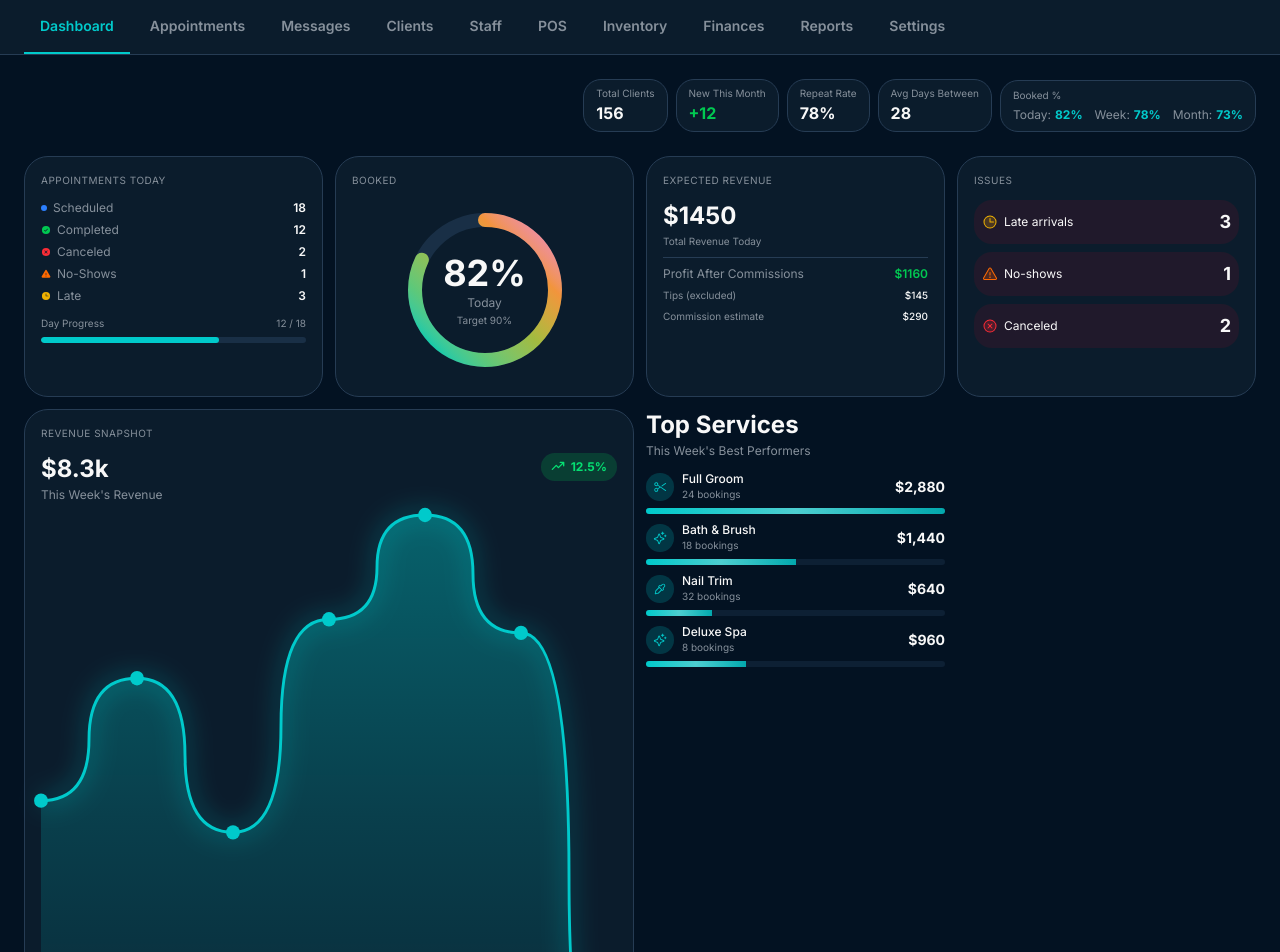
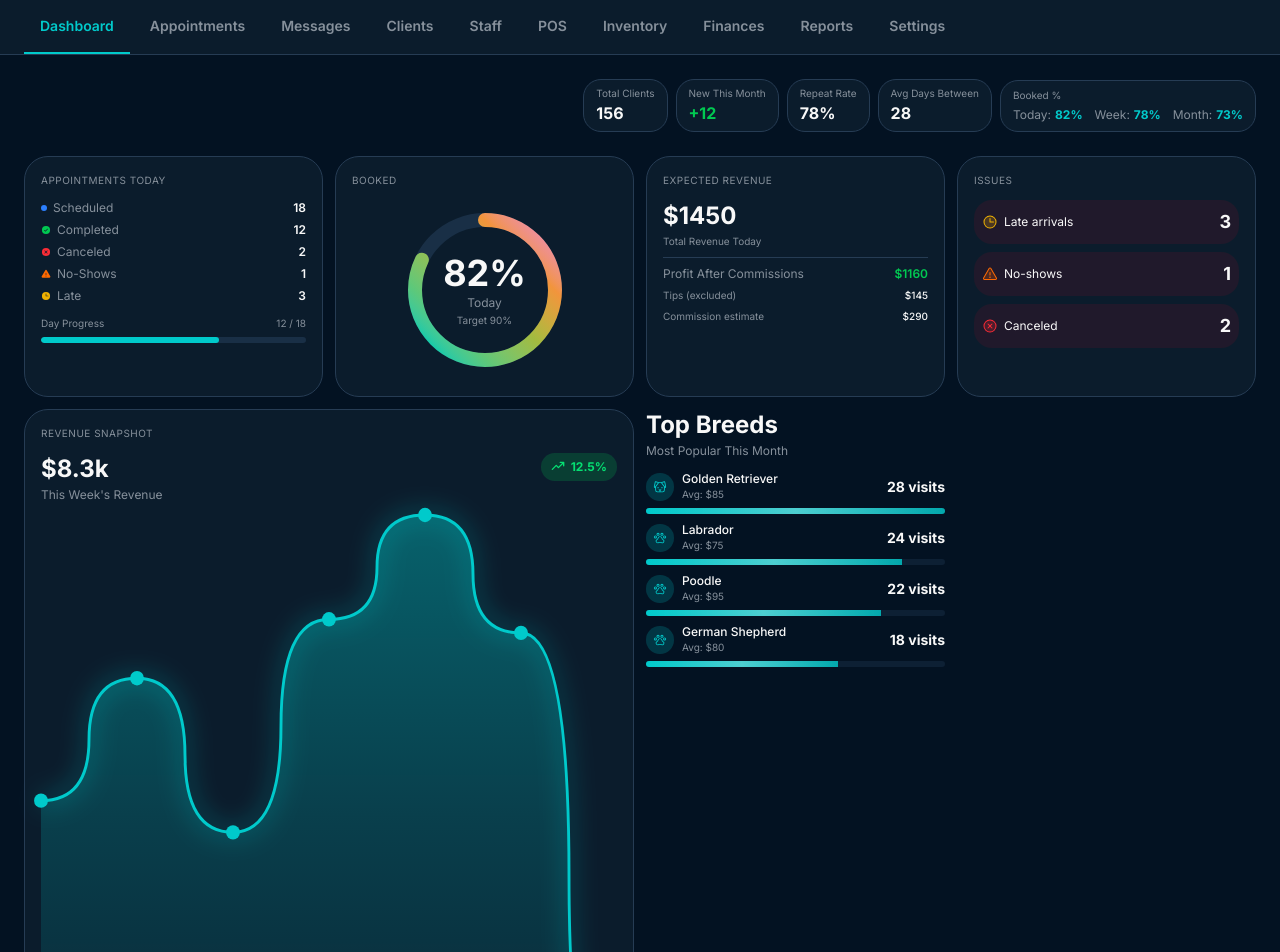
Before and after one commit to JimmysRanch/126, a React (Vite) app: page / in a window 1280 px wide. Shown: the top 952 px of the page. Built offline with nearby package versions, Linux system fonts and the light colour scheme.

Commit message:
Generated by Spark: You changed the fuckiong size of the revenue snapshot! Revert back to the correct size now. Then remove the Top Services card or whatever you call it and Insert in a new card called Top Breeds

```diff
--- a/src/pages/Dashboard.tsx
+++ b/src/pages/Dashboard.tsx
@@ -3,7 +3,7 @@ import { useEffect, useState } from 'react'
 import { KpiCard } from './dashboard/components/KpiCard'
 import { BookedGauge } from './dashboard/components/BookedGauge'
 import { RevenueMiniChart } from './dashboard/components/RevenueMiniChart'
-import { TopServicesCard } from './dashboard/components/TopServicesCard'
+import { TopBreedsCard } from './dashboard/components/TopBreedsCard'
 import { GroomerUtilization } from './dashboard/components/GroomerUtilization'
 import { RecentActivity } from './dashboard/components/RecentActivity'
 import {
@@ -250,11 +250,11 @@ export function Dashboard() {
               </div>
             </KpiCard>
 
-            <KpiCard title="Revenue Snapshot" delay={0.5} className="lg:col-span-2">
+            <KpiCard title="Revenue Snapshot" delay={0.5} className="md:col-span-2 lg:col-span-2">
               <RevenueMiniChart />
             </KpiCard>
 
-            <TopServicesCard />
+            <TopBreedsCard />
           </div>
         </section>
 
--- /dev/null
+++ b/src/pages/dashboard/components/TopBreedsCard.tsx
@@ -0,0 +1,127 @@
+import { motion } from 'framer-motion'
+import { useState } from 'react'
+import { topBreedsData } from '../data/dashboardMockData'
+import { Dog, PawPrint } from '@phosphor-icons/react'
+
+export function TopBreedsCard() {
+  const [hoveredIndex, setHoveredIndex] = useState<number | null>(null)
+  const maxCount = Math.max(...topBreedsData.map(b => b.count))
+
+  return (
+    <div className="h-full flex flex-col">
+      <div className="flex items-start justify-between mb-3">
+        <div className="space-y-0.5">
+          <motion.div
+            className="text-2xl font-bold"
+            initial={{ opacity: 0, x: -20 }}
+            animate={{ opacity: 1, x: 0 }}
+            transition={{ duration: 0.5, delay: 0.6 }}
+          >
+            Top Breeds
+          </motion.div>
+          <div className="text-xs text-muted-foreground">
+            Most Popular This Month
+          </div>
+        </div>
+      </div>
+
+      <div className="flex-1 space-y-2">
+        {topBreedsData.map((breed, index) => {
+          const widthPercent = (breed.count / maxCount) * 100
+          const isHovered = hoveredIndex === index
+
+          return (
+            <motion.div
+              key={breed.name}
+              className="relative"
+              initial={{ opacity: 0, x: -20 }}
+              animate={{ opacity: 1, x: 0 }}
+              transition={{ duration: 0.4, delay: 0.7 + index * 0.1 }}
+              onMouseEnter={() => setHoveredIndex(index)}
+              onMouseLeave={() => setHoveredIndex(null)}
+            >
+              <div className="flex items-center justify-between mb-1.5">
+                <div className="flex items-center gap-2">
+                  <motion.div
+                    className="w-7 h-7 rounded-lg bg-primary/20 flex items-center justify-center"
+                    animate={{
+                      scale: isHovered ? 1.1 : 1,
+                      backgroundColor: isHovered ? 'oklch(0.75 0.15 195 / 0.3)' : 'oklch(0.75 0.15 195 / 0.2)'
+                    }}
+                  >
+                    {index === 0 ? (
+                      <Dog size={14} className="text-primary" weight={isHovered ? 'fill' : 'regular'} />
+                    ) : (
+                      <PawPrint size={14} className="text-primary" weight={isHovered ? 'fill' : 'regular'} />
+                    )}
+                  </motion.div>
+                  <div>
+                    <div className={`text-xs font-medium transition-colors ${isHovered ? 'text-primary' : 'text-foreground'}`}>
+                      {breed.name}
+                    </div>
+                    <div className="text-[10px] text-muted-foreground">
+                      {breed.avgVisitValue ? `Avg: $${breed.avgVisitValue}` : 'Popular'}
+                    </div>
+                  </div>
+                </div>
+                <motion.div
+                  className="text-sm font-bold"
+                  animate={{
+                    scale: isHovered ? 1.1 : 1,
+                    color: isHovered ? 'oklch(0.75 0.15 195)' : 'oklch(0.98 0 0)'
+                  }}
+                >
+                  {breed.count} visits
+                </motion.div>
+              </div>
+
+              <div className="h-1.5 bg-secondary/50 rounded-full overflow-hidden">
+                <motion.div
+                  className="h-full relative overflow-hidden"
+                  initial={{ width: 0 }}
+                  animate={{ width: `${widthPercent}%` }}
+                  transition={{ duration: 0.8, delay: 0.8 + index * 0.1, ease: 'easeOut' }}
+                >
+                  <div className="absolute inset-0 bg-gradient-to-r from-primary via-primary/90 to-primary/80" />
+                  <motion.div
+                    className="absolute inset-0 bg-gradient-to-r from-transparent via-white/30 to-transparent"
+                    animate={{
+                      x: isHovered ? ['0%', '100%'] : '0%',
+                    }}
+                    transition={{
+                      duration: 0.8,
+                      ease: 'easeInOut',
+                    }}
+                  />
+                </motion.div>
+              </div>
+
+              {isHovered && (
+                <motion.div
+                  className="absolute -top-1 -left-1 -right-1 -bottom-1 rounded-lg border border-primary/30 pointer-events-none"
+                  initial={{ opacity: 0 }}
+                  animate={{ opacity: 1 }}
+                  exit={{ opacity: 0 }}
+                />
+              )}
+            </motion.div>
+          )
+        })}
+      </div>
+
+      <div className="mt-3 pt-3 border-t border-border">
+        <div className="flex items-center justify-between text-xs">
+          <span className="text-muted-foreground">Total Visits</span>
+          <motion.span
+            className="font-bold text-primary"
+            initial={{ opacity: 0 }}
+            animate={{ opacity: 1 }}
+            transition={{ delay: 1.2 }}
+          >
+            {topBreedsData.reduce((sum, b) => sum + b.count, 0)} appointments
+          </motion.span>
+        </div>
+      </div>
+    </div>
+  )
+}
--- a/src/pages/dashboard/data/dashboardMockData.ts
+++ b/src/pages/dashboard/data/dashboardMockData.ts
@@ -464,3 +464,26 @@ export const topServicesData = [
     revenue: 960,
   },
 ]
+
+export const topBreedsData = [
+  {
+    name: 'Golden Retriever',
+    count: 28,
+    avgVisitValue: 85,
+  },
+  {
+    name: 'Labrador',
+    count: 24,
+    avgVisitValue: 75,
+  },
+  {
+    name: 'Poodle',
+    count: 22,
+    avgVisitValue: 95,
+  },
+  {
+    name: 'German Shepherd',
+    count: 18,
+    avgVisitValue: 80,
+  },
+]
```
